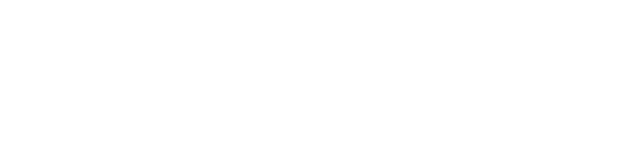
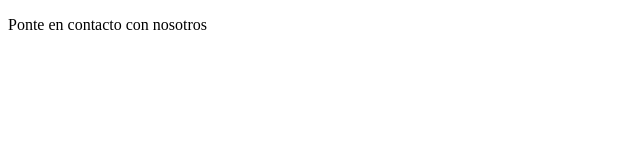
Before and after one commit to exequiel-miranda/PaginaRicaldone, a plain HTML site: page contactanos.html in a window 1280 px wide. Shown: the whole page, without its empty margins (0-640 px from the left). Drawn offline with Linux system fonts and the light colour scheme.

Commit message:
se modifico contactanos html

```diff
--- a/contactanos.html
+++ b/contactanos.html
@@ -6,6 +6,6 @@
     <title>Contactanos</title>
 </head>
 <body>
-
+    <p>Ponte en contacto con nosotros</p>
 </body>
 </html>
```
